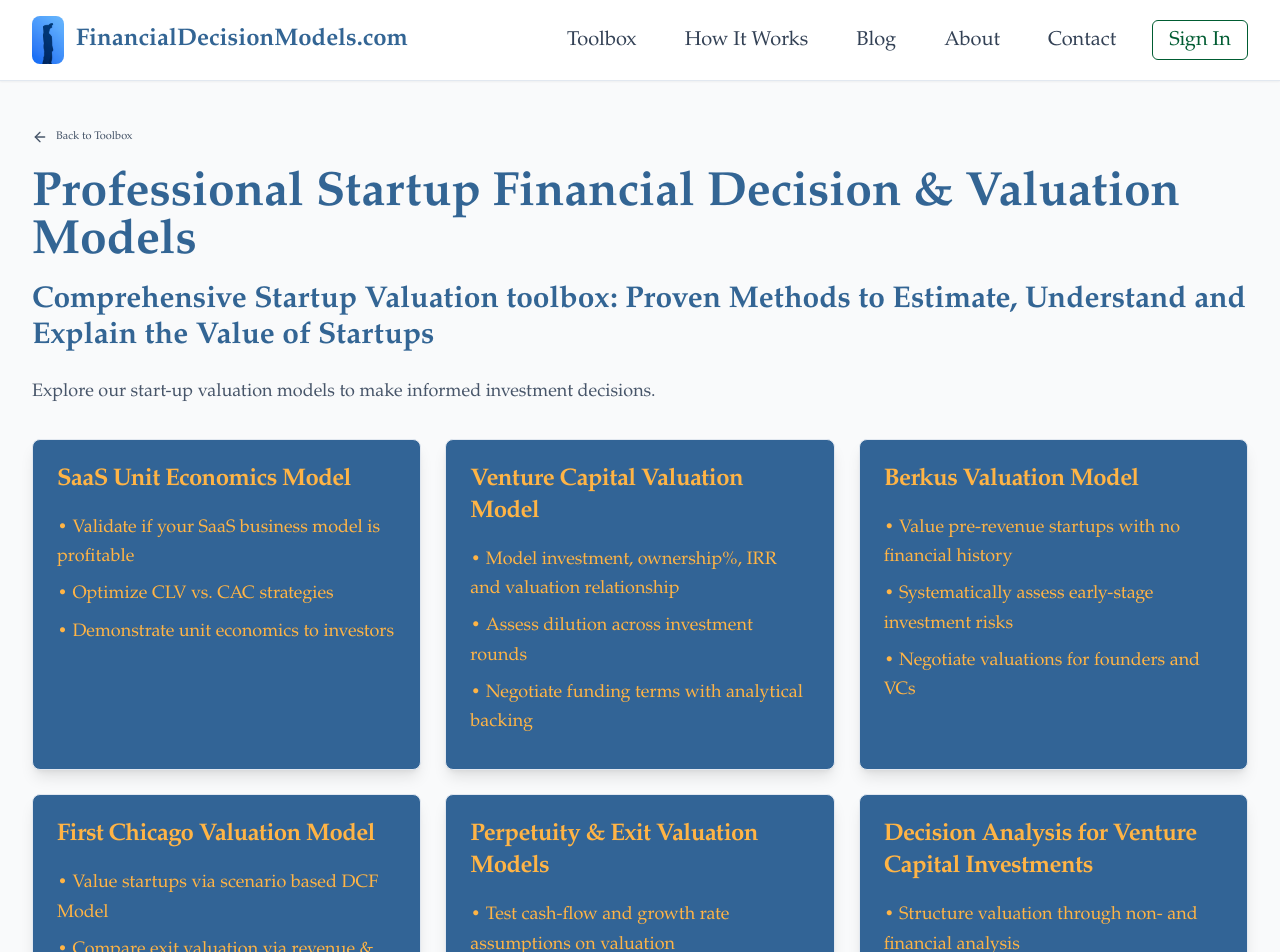
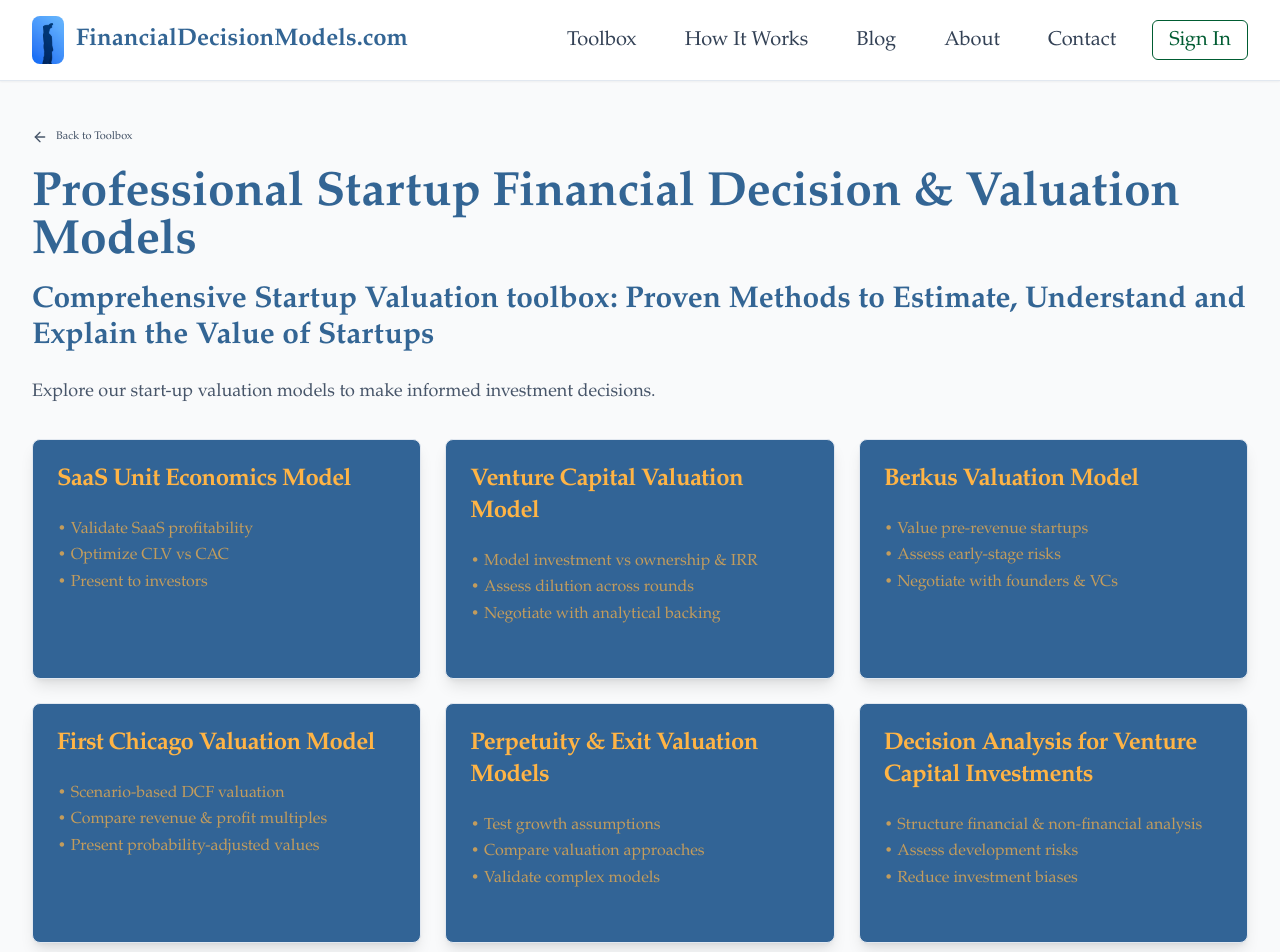
Before and after one commit to PalleFloe/finance-access-pilot, a React (Vite) app: page /toolbox/startup-valuations in a window 1280 px wide. Shown: the top 952 px of the page. Built offline with nearby package versions, Linux system fonts and the light colour scheme.

Commit message:
Refactor: Update bullet points and styling

```diff
--- a/src/pages/toolbox/FinancialFundamentals.tsx
+++ b/src/pages/toolbox/FinancialFundamentals.tsx
@@ -19,9 +19,9 @@ const FinancialFundamentals = () => {
     {
       name: "Simple Present Value Calculator",
       bulletPoints: [
-        "Calculate NPV across five types of cash flow patterns",
+        "Calculate NPV for 5 cash flow types",
         "Compare payment structures",
-        "Understand compounding and exit timing's impact on valuations"
+        "Understand compounding impact"
       ],
       href: "/toolbox/financial-fundamentals/present-value-calculator",
       status: "available",
@@ -29,9 +29,9 @@ const FinancialFundamentals = () => {
     {
       name: "Simple Cost of Capital Calculator",
       bulletPoints: [
-        "Calculate WACC using CAPM + after-tax debt costs",
-        "Determine discount rates for DCF valuations",
-        "Compare financing options and optimize structure"
+        "Calculate WACC (CAPM + debt)",
+        "Determine DCF discount rates",
+        "Optimize financing structure"
       ],
       href: "/toolbox/financial-fundamentals/cost-of-capital-calculator",
       status: "available",
@@ -39,9 +39,9 @@ const FinancialFundamentals = () => {
     {
       name: "Standard Types of DCF Models",
       bulletPoints: [
-        "Choose between Flexible, Three Stages, or Stable Growth",
-        "Compare results across different DCF methodologies",
-        "Create scenarios for insights into value drivers"
+        "Choose Flexible/Three Stage/Stable Growth",
+        "Compare DCF methodologies",
+        "Create value driver scenarios"
       ],
       href: "/toolbox/financial-fundamentals/dcf-models",
       status: "available",
@@ -49,9 +49,9 @@ const FinancialFundamentals = () => {
     {
       name: "Financial Ratio Calculator",
       bulletPoints: [
-        "Calculate most important key financial ratios",
-        "Track three-year performance trends",
-        "Make comprehensive analysis for companies reporting"
+        "Calculate key financial ratios",
+        "Track 3-year performance trends",
+        "Prepare company analysis"
       ],
       href: "/toolbox/financial-fundamentals/financial-ratio-calculator",
       status: "available",
@@ -59,9 +59,9 @@ const FinancialFundamentals = () => {
     {
       name: "Simple Earning Growth Estimator",
       bulletPoints: [
-        "Estimate growth using ROC × Reinvestment methodology",
-        "Separate existing vs new investment growth drivers",
-        "Validate business plan growth assumptions"
+        "Estimate growth (ROC × Reinvestment)",
+        "Separate existing vs new growth",
+        "Validate business plan assumptions"
       ],
       href: "/toolbox/financial-fundamentals/earning-growth-estimator",
       status: "available",
@@ -69,9 +69,9 @@ const FinancialFundamentals = () => {
     {
       name: "Simple Project Scenario Model",
       bulletPoints: [
-        "Evaluate projects across Downside/Base/Upside scenarios",
-        "Calculate NPV and IRR with sensitivity analysis",
-        "Make informed capital allocation decisions"
+        "Evaluate Downside/Base/Upside scenarios",
+        "Calculate NPV/IRR with sensitivity",
+        "Make capital allocation decisions"
       ],
       href: "/toolbox/financial-fundamentals/project-scenario-model",
       status: "available",
@@ -130,9 +130,9 @@ const FinancialFundamentals = () => {
                     <CardTitle className="text-2xl font-semibold mb-3" style={{ color: '#FFB445' }}>
                       <span>{model.name}</span>
                     </CardTitle>
-                    <div className="flex-grow text-lg leading-relaxed" style={{ color: '#FFB445' }}>
+                    <div className="flex-grow text-base leading-[1.4] font-normal" style={{ color: 'rgba(255, 180, 69, 0.7)' }}>
                       {model.bulletPoints.map((point, index) => (
-                        <div key={index} className="mb-2">• {point}</div>
+                        <div key={index} className="my-1">• {point}</div>
                       ))}
                     </div>
                   </CardHeader>
--- a/src/pages/toolbox/InvestmentAnalysis.tsx
+++ b/src/pages/toolbox/InvestmentAnalysis.tsx
@@ -20,9 +20,9 @@ const InvestmentAnalysis = () => {
     {
       name: "Flexible Year by Year DCF Model",
       bulletPoints: [
-        "Model NPV/IRR with different assumptions each year",
-        "Full flexibility across value drivers",
-        "Value investments with varying performance over time"
+        "Model NPV/IRR with yearly flexibility",
+        "Handle complex business cycles",
+        "Control all value drivers by year"
       ],
       href: "/toolbox/investment-analysis/flexible-year-by-year-dcf-model",
       status: "available",
@@ -30,9 +30,9 @@ const InvestmentAnalysis = () => {
     {
       name: "Stable Growth - Finite-Life DCF Model",
       bulletPoints: [
-        "Model NPV/IRR for investments with limited lifetime",
-        "Example: fixed-term contracts and endpoint projects",
-        "Value investments including scenario modelling"
+        "Model limited lifetime investments",
+        "Value fixed-term contracts",
+        "Include scenario modeling"
       ],
       href: "/toolbox/investment-analysis/stable-growth-finite-life-dcf-model",
       status: "available",
@@ -40,9 +40,9 @@ const InvestmentAnalysis = () => {
     {
       name: "Stable Growth - Terminal Value DCF Model",
       bulletPoints: [
-        "Model NPV/IRR for perpetual operations",
-        "Examples: factories, facilities, infrastructure projects",
-        "Value investments including scenario modelling"
+        "Model perpetual operations",
+        "Value facilities & infrastructure",
+        "Include scenario modeling"
       ],
       href: "/toolbox/investment-analysis/stable-growth-terminal-value-dcf-model",
       status: "available",
@@ -50,9 +50,9 @@ const InvestmentAnalysis = () => {
     {
       name: "Two and Three Stages DCF Models",
       bulletPoints: [
-        "Model NPV/IRR for distinct performance phases",
-        "Example: ramp-up, scaling & mature stage transitions",
-        "Value investments including scenario modelling"
+        "Model distinct performance phases",
+        "Handle ramp-up/scaling/mature stages",
+        "Include scenario modeling"
       ],
       href: "/toolbox/investment-analysis/two-three-stages-dcf-model",
       status: "coming soon",
@@ -127,9 +127,9 @@ const InvestmentAnalysis = () => {
                     <CardTitle className="text-2xl font-semibold mb-3" style={{ color: '#FFB445' }}>
                       <span>{model.name}</span>
                     </CardTitle>
-                    <div className="flex-grow text-lg leading-relaxed" style={{ color: '#FFB445' }}>
+                    <div className="flex-grow text-base leading-[1.4] font-normal" style={{ color: 'rgba(255, 180, 69, 0.7)' }}>
                       {model.bulletPoints.map((point, index) => (
-                        <div key={index} className="mb-2">• {point}</div>
+                        <div key={index} className="my-1">• {point}</div>
                       ))}
                     </div>
                   </CardHeader>
--- a/src/pages/toolbox/StartupValuations.tsx
+++ b/src/pages/toolbox/StartupValuations.tsx
@@ -19,9 +19,9 @@ const StartupValuations = () => {
     {
       name: "SaaS Unit Economics Model",
       bulletPoints: [
-        "Validate if your SaaS business model is profitable",
-        "Optimize CLV vs. CAC strategies",
-        "Demonstrate unit economics to investors"
+        "Validate SaaS profitability",
+        "Optimize CLV vs CAC",
+        "Present to investors"
       ],
       href: "/toolbox/startup-valuations/saas-unit-economics",
       status: "available",
@@ -29,9 +29,9 @@ const StartupValuations = () => {
     {
       name: "Venture Capital Valuation Model",
       bulletPoints: [
-        "Model investment, ownership%, IRR and valuation relationship",
-        "Assess dilution across investment rounds",
-        "Negotiate funding terms with analytical backing"
+        "Model investment vs ownership & IRR",
+        "Assess dilution across rounds",
+        "Negotiate with analytical backing"
       ],
       href: "/toolbox/startup-valuations/venture-capital-method",
       status: "available",
@@ -39,9 +39,9 @@ const StartupValuations = () => {
     {
       name: "Berkus Valuation Model",
       bulletPoints: [
-        "Value pre-revenue startups with no financial history",
-        "Systematically assess early-stage investment risks",
-        "Negotiate valuations for founders and VCs"
+        "Value pre-revenue startups",
+        "Assess early-stage risks",
+        "Negotiate with founders & VCs"
       ],
       href: "/toolbox/startup-valuations/berkus-valuation",
       status: "available",
@@ -49,9 +49,9 @@ const StartupValuations = () => {
     {
       name: "First Chicago Valuation Model",
       bulletPoints: [
-        "Value startups via scenario based DCF Model",
-        "Compare exit valuation via revenue & profit multiples",
-        "Present probability-adjusted valuations to VCs"
+        "Scenario-based DCF valuation",
+        "Compare revenue & profit multiples",
+        "Present probability-adjusted values"
       ],
       href: "/toolbox/startup-valuations/first-chicago-method",
       status: "available",
@@ -59,9 +59,9 @@ const StartupValuations = () => {
     {
       name: "Perpetuity & Exit Valuation Models",
       bulletPoints: [
-        "Test cash-flow and growth rate assumptions on valuation",
-        "Compare perpetuity vs exit-based approaches",
-        "Common sense check of valuations in complex models"
+        "Test growth assumptions",
+        "Compare valuation approaches",
+        "Validate complex models"
       ],
       href: "/toolbox/startup-valuations/perpetuity-exit-models",
       status: "available",
@@ -69,9 +69,9 @@ const StartupValuations = () => {
     {
       name: "Decision Analysis for Venture Capital Investments",
       bulletPoints: [
-        "Structure valuation through non- and financial analysis",
-        "Assess development stages' risks and competitive success",
-        "Reduce cognitive biases in VCs investment decisions"
+        "Structure financial & non-financial analysis",
+        "Assess development risks",
+        "Reduce investment biases"
       ],
       href: "/toolbox/startup-valuations/decision-analysis",
       status: "available",
@@ -130,9 +130,9 @@ const StartupValuations = () => {
                     <CardTitle className="text-2xl font-semibold mb-3" style={{ color: '#FFB445' }}>
                       <span>{model.name}</span>
                     </CardTitle>
-                    <div className="flex-grow text-lg leading-relaxed" style={{ color: '#FFB445' }}>
+                    <div className="flex-grow text-base leading-[1.4] font-normal" style={{ color: 'rgba(255, 180, 69, 0.7)' }}>
                       {model.bulletPoints.map((point, index) => (
-                        <div key={index} className="mb-2">• {point}</div>
+                        <div key={index} className="my-1">• {point}</div>
                       ))}
                     </div>
                   </CardHeader>
```
